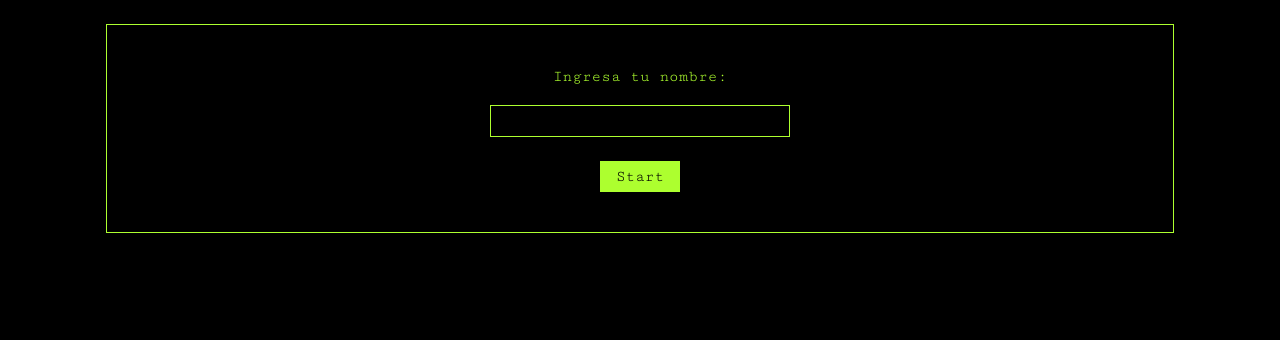
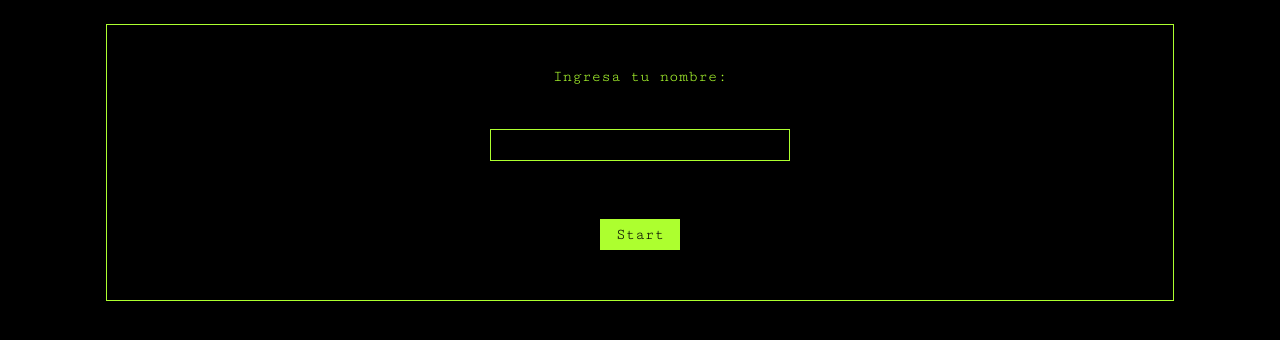
Before and after one commit to SteveArtavia/Election-Game, a plain HTML site: page index.html in a window 1280 px wide. Drawn offline with nearby package versions, Linux system fonts and the light colour scheme.

Commit message:
Add files via upload

```diff
--- a/index.html
+++ b/index.html
@@ -32,7 +32,7 @@
         <div class="card p-4 m-4">
             <div class="card-body">
                 <p id="displayTexto"></p>
-                <div id="optionsContainer"></div>
+                <div id="optionsContainer" class="text-center"></div>
             </div>
         </div>
     </div>
--- a/style.css
+++ b/style.css
@@ -28,5 +28,11 @@ button{
     background-color: greenyellow;
     padding: 0.2em 1em;
     border: none;
-    margin: 0 10px !important;
+    margin: 10px !important;
 }
+.card-body{
+    display: flex;
+    flex-direction: column;
+    justify-content: center;
+    align-items: center;
+}
```
